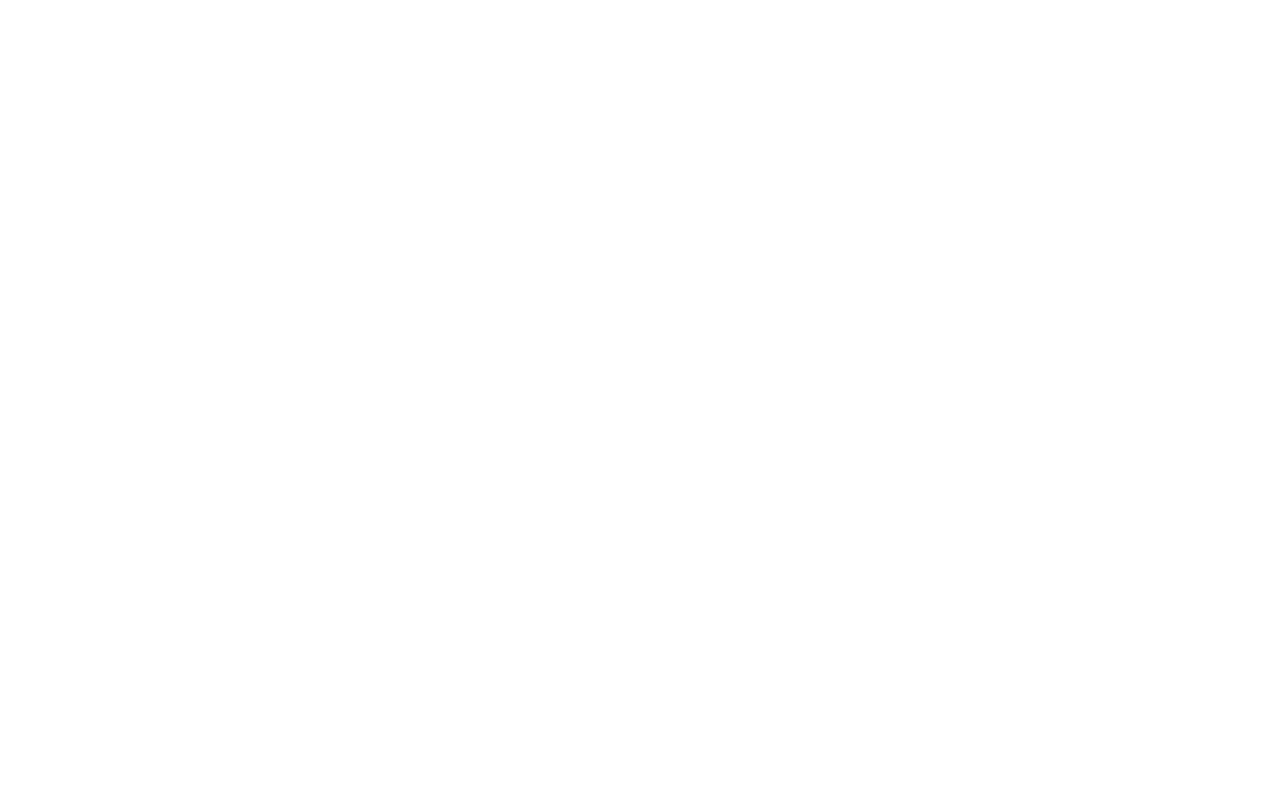
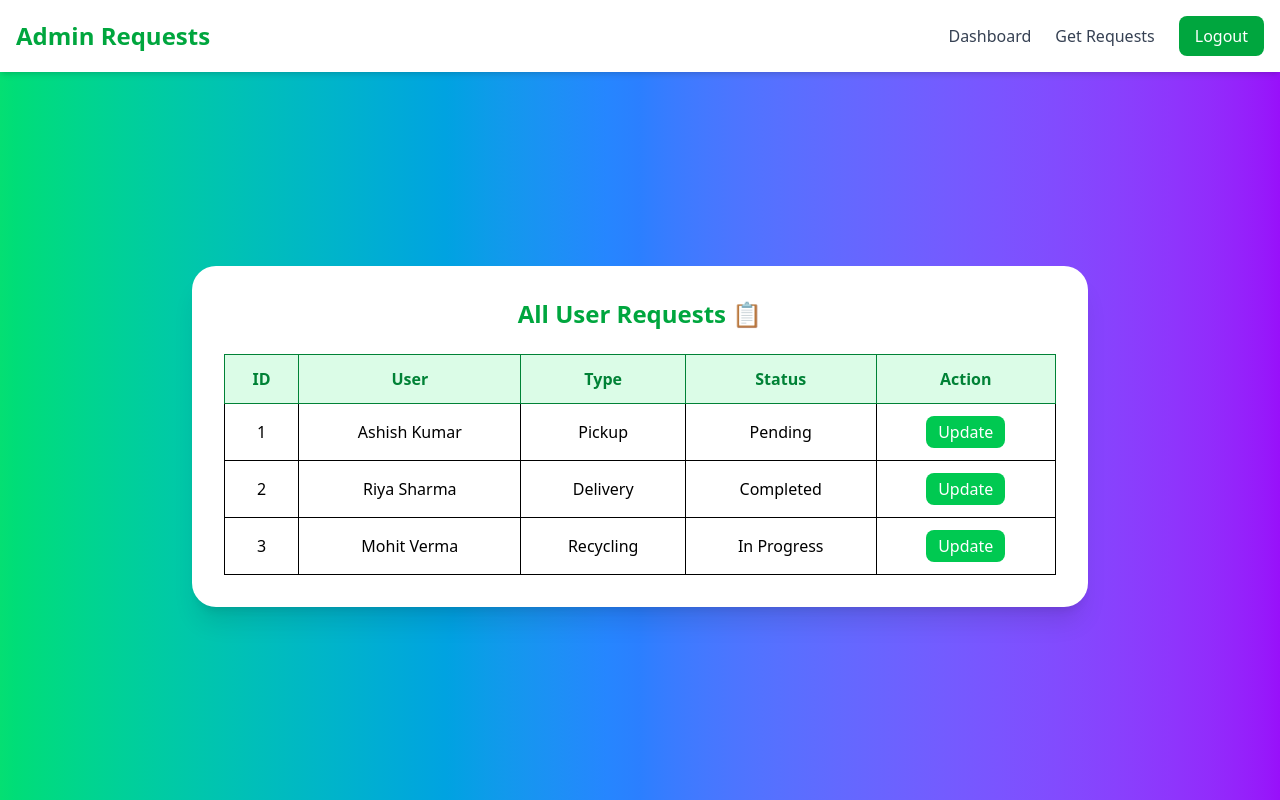
Before and after one commit to asshzzz/rent-book, a React (Vite) app in the folder frontend/: page /get-requests in a window 1280 px wide. Before the commit this address had no page. Built offline with nearby package versions, Linux system fonts and the light colour scheme.

Commit message:
admin dashboard done!

```diff
--- a/frontend/src/App.jsx
+++ b/frontend/src/App.jsx
@@ -6,6 +6,9 @@
 import UserDashboard from "./user/UserDashboard";
 import AddRequest from "./user/AddRequest";
 import MyRequests from "./user/MyRequest";
+import AdminDashboard from "./admin/AdminDashboard";
+import GetRequest from "./admin/GetRequest";
+
 
 function App() {
   return (
@@ -17,6 +20,9 @@
          <Route path="/userdashboard" element={<UserDashboard />} />
          <Route path="/addrequest" element={<AddRequest />} />
         <Route path="/myrequests" element={<MyRequests />} />
+           <Route path="/admin" element={<AdminDashboard />} />
+        <Route path="/get-requests" element={<GetRequest />} />
+
       </Routes>
     </Router>
   );
--- a/frontend/src/admin/AdminDashboard.jsx
+++ b/frontend/src/admin/AdminDashboard.jsx
@@ -0,0 +1,38 @@
+import React from "react";
+import { Link } from "react-router-dom";
+
+const AdminDashboard = () => {
+  return (
+    <div className="min-h-screen flex flex-col bg-gradient-to-r from-indigo-500 via-purple-500 to-pink-500">
+      {/* Navbar */}
+      <nav className="bg-white shadow-md p-4 flex justify-between items-center">
+        <h1 className="text-2xl font-bold text-purple-600">Admin Dashboard</h1>
+        <div className="space-x-6">
+          <Link to="/admin" className="text-gray-700 font-medium hover:text-purple-600">Dashboard</Link>
+          <Link to="/get-requests" className="text-gray-700 font-medium hover:text-purple-600">Get Requests</Link>
+          <button className="bg-purple-600 text-white px-4 py-2 rounded-lg hover:bg-purple-700 transition">
+            Logout
+          </button>
+        </div>
+      </nav>
+
+      {/* Dashboard Content */}
+      <div className="flex-grow flex items-center justify-center">
+        <div className="bg-white p-10 rounded-3xl shadow-2xl w-[500px] text-center transform transition hover:scale-105">
+          <h2 className="text-3xl font-bold text-purple-600 mb-4">Welcome Admin 🎉</h2>
+          <p className="text-gray-600 mb-6">
+            Manage requests, monitor activity, and keep everything on track 🚀
+          </p>
+          <Link
+            to="/get-requests"
+            className="inline-block bg-purple-600 text-white px-6 py-3 rounded-xl font-semibold hover:bg-purple-700 transition"
+          >
+            View All Requests
+          </Link>
+        </div>
+      </div>
+    </div>
+  );
+};
+
+export default AdminDashboard;
--- a/frontend/src/admin/GetRequest.jsx
+++ b/frontend/src/admin/GetRequest.jsx
@@ -0,0 +1,67 @@
+import React from "react";
+import { Link } from "react-router-dom";
+
+const GetRequest = () => {
+  // Dummy requests data
+  const requests = [
+    { id: 1, name: "Ashish Kumar", type: "Pickup", status: "Pending" },
+    { id: 2, name: "Riya Sharma", type: "Delivery", status: "Completed" },
+    { id: 3, name: "Mohit Verma", type: "Recycling", status: "In Progress" },
+  ];
+
+  return (
+    <div className="min-h-screen flex flex-col bg-gradient-to-r from-green-400 via-blue-500 to-purple-600">
+      {/* Navbar */}
+      <nav className="bg-white shadow-md p-4 flex justify-between items-center">
+        <h1 className="text-2xl font-bold text-green-600">Admin Requests</h1>
+        <div className="space-x-6">
+          <Link to="/admin" className="text-gray-700 font-medium hover:text-green-600">Dashboard</Link>
+          <Link to="/get-requests" className="text-gray-700 font-medium hover:text-green-600">Get Requests</Link>
+          <button className="bg-green-600 text-white px-4 py-2 rounded-lg hover:bg-green-700 transition">
+            Logout
+          </button>
+        </div>
+      </nav>
+
+      {/* Requests Table */}
+      <div className="flex-grow flex items-center justify-center p-6">
+        <div className="bg-white p-8 rounded-3xl shadow-xl w-full max-w-4xl">
+          <h2 className="text-2xl font-bold text-green-600 mb-6 text-center">
+            All User Requests 📋
+          </h2>
+          <table className="w-full border-collapse">
+            <thead>
+              <tr className="bg-green-100 text-green-700">
+                <th className="p-3 border">ID</th>
+                <th className="p-3 border">User</th>
+                <th className="p-3 border">Type</th>
+                <th className="p-3 border">Status</th>
+                <th className="p-3 border">Action</th>
+              </tr>
+            </thead>
+            <tbody>
+              {requests.map((req) => (
+                <tr
+                  key={req.id}
+                  className="text-center hover:bg-green-50 transition"
+                >
+                  <td className="p-3 border">{req.id}</td>
+                  <td className="p-3 border">{req.name}</td>
+                  <td className="p-3 border">{req.type}</td>
+                  <td className="p-3 border">{req.status}</td>
+                  <td className="p-3 border">
+                    <button className="bg-green-500 text-white px-3 py-1 rounded-lg hover:bg-green-600">
+                      Update
+                    </button>
+                  </td>
+                </tr>
+              ))}
+            </tbody>
+          </table>
+        </div>
+      </div>
+    </div>
+  );
+};
+
+export default GetRequest;
```
